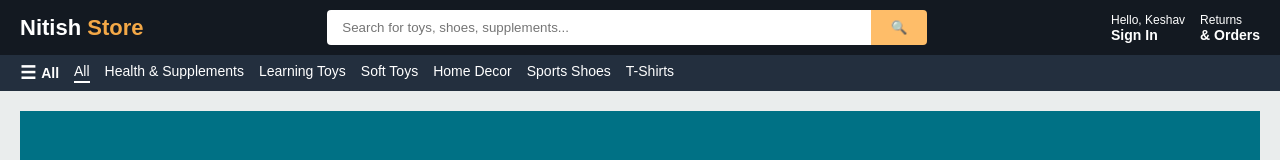
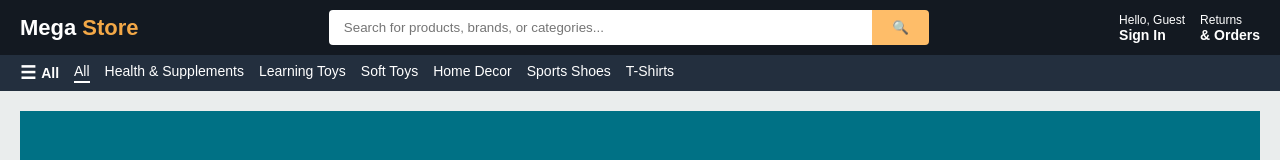
Before and after one commit to Keshav-Rawal/nitish-fitlife-store, a React (Vite) app: page / in a window 1280 px wide. Shown: the top 160 px of the page. Built offline with nearby package versions, Linux system fonts and the light colour scheme.

Commit message:
Updated UI to 100% professional English and removed personal names

```diff
--- a/src/App.tsx
+++ b/src/App.tsx
@@ -6,8 +6,6 @@ import { products } from "./data";
 const App: React.FC = () => {
   const [activeCategory, setActiveCategory] = useState<string>("All");
   const [isSidebarOpen, setIsSidebarOpen] = useState<boolean>(false);
-
-  // Search state add kiya hai
   const [searchQuery, setSearchQuery] = useState<string>("");
 
   const categories = [
@@ -20,7 +18,6 @@ const App: React.FC = () => {
     "T-Shirts",
   ];
 
-  // Ab filter dono cheezon par kaam karega: Category aur Search Text
   const filteredProducts = products.filter((p) => {
     const matchesCategory =
       activeCategory === "All" || p.category === activeCategory;
@@ -40,7 +37,6 @@ const App: React.FC = () => {
         overflowX: "hidden",
       }}
     >
-      {/* Navbar ko setSearchQuery pass kar diya */}
       <Navbar setSearchQuery={setSearchQuery} />
 
       {/* Sidebar Overlay */}
@@ -87,7 +83,7 @@ const App: React.FC = () => {
             alignItems: "center",
           }}
         >
-          <span>Hello, Keshav</span>
+          <span>Hello, Guest</span>
           <span
             style={{ cursor: "pointer", fontSize: "24px" }}
             onClick={() => setIsSidebarOpen(false)}
@@ -209,7 +205,6 @@ const App: React.FC = () => {
             zIndex: 1,
           }}
         >
-          {/* Agar search karne par kuch na mile, toh ye message dikhega */}
           {filteredProducts.length === 0 ? (
             <div
               style={{
@@ -219,10 +214,11 @@ const App: React.FC = () => {
                 textAlign: "center",
                 borderRadius: "8px",
                 fontSize: "18px",
+                color: "#0f1111",
               }}
             >
-              Bhai, "<strong>{searchQuery}</strong>" naam ka koi product nahi
-              mila!
+              No products found matching "<strong>{searchQuery}</strong>".
+              Please try a different search term.
             </div>
           ) : (
             filteredProducts.map((product) => (
--- a/src/components/Navbar.tsx
+++ b/src/components/Navbar.tsx
@@ -22,11 +22,11 @@ const Navbar: React.FC<NavbarProps> = ({ setSearchQuery }) => {
         <div
           style={{ fontSize: "22px", fontWeight: "bold", cursor: "pointer" }}
         >
-          <span style={{ color: "#fff" }}>Nitish</span>
+          <span style={{ color: "#fff" }}>Mega</span>
           <span style={{ color: "#f3a847" }}> Store</span>
         </div>
 
-        {/* Search Bar - Ab ye active hai */}
+        {/* Search Bar */}
         <div
           style={{
             display: "flex",
@@ -38,7 +38,7 @@ const Navbar: React.FC<NavbarProps> = ({ setSearchQuery }) => {
           <input
             type="text"
             onChange={(e) => setSearchQuery(e.target.value)}
-            placeholder="Search for toys, shoes, supplements..."
+            placeholder="Search for products, brands, or categories..."
             style={{
               width: "100%",
               padding: "10px 15px",
@@ -79,7 +79,7 @@ const Navbar: React.FC<NavbarProps> = ({ setSearchQuery }) => {
             }}
           >
             <span style={{ fontSize: "12px", fontWeight: "normal" }}>
-              Hello, Keshav
+              Hello, Guest
             </span>
             <span>Sign In</span>
           </div>
```
